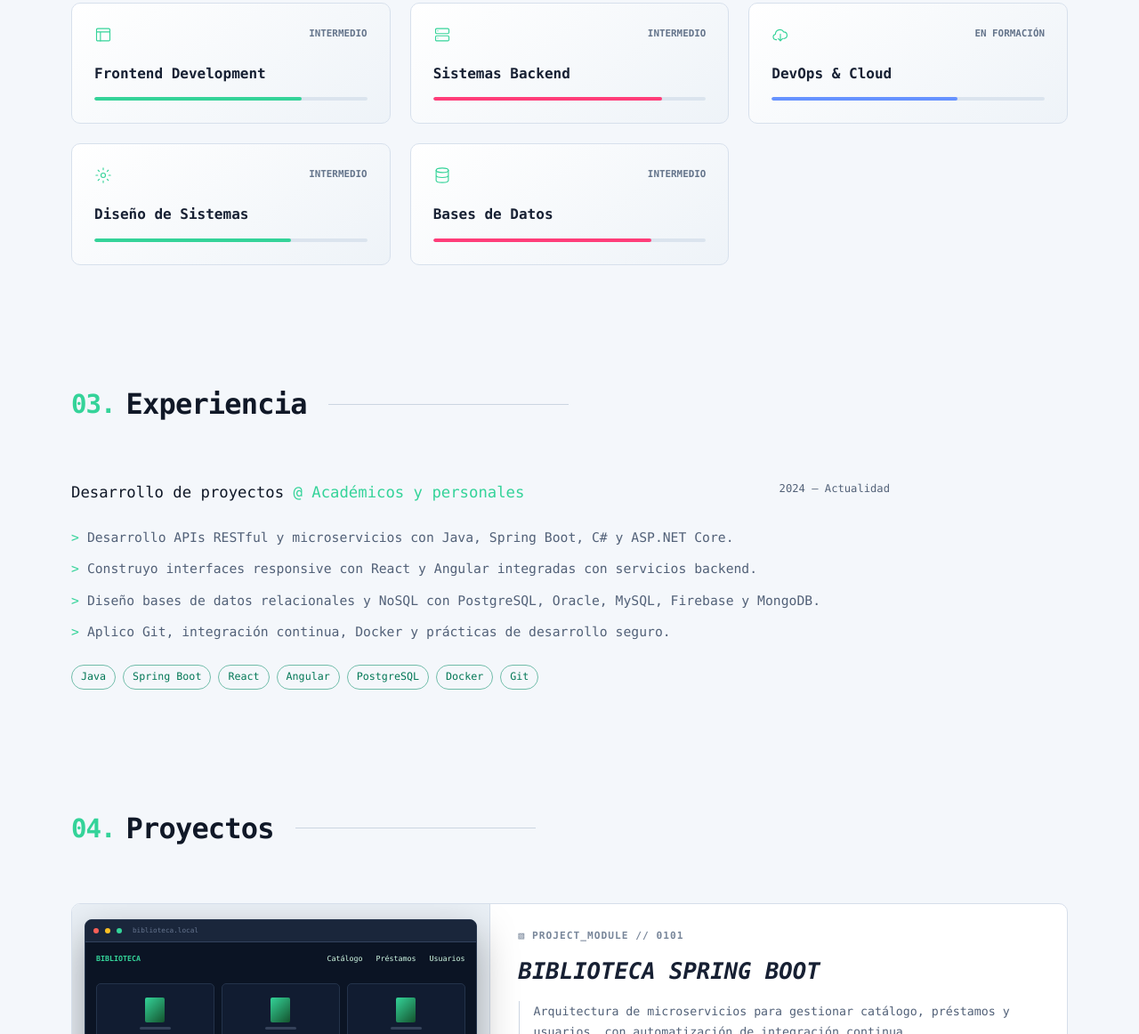
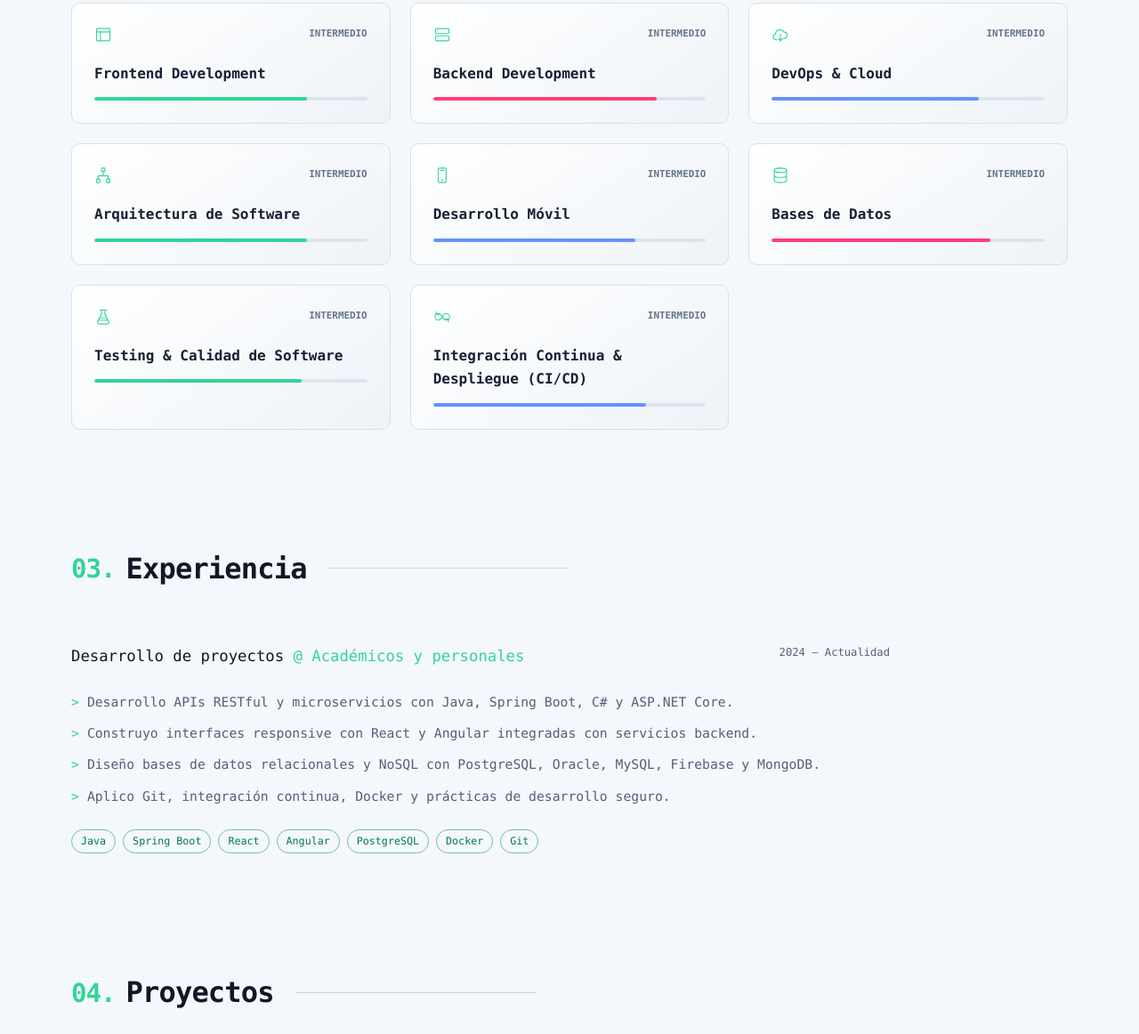
Before and after one commit to onechavarria/Portafolio_Alcindo, a website built with Vite: page index.html in a window 1280 px wide. Shown: the part 1638-2800 px from the top of the page at 89% size. Built offline with nearby package versions, Linux system fonts and the light colour scheme; files whose address does not match are found by name.

Commit message:
agregar correciones

```diff
--- a/src/data/portfolio.js
+++ b/src/data/portfolio.js
@@ -2,36 +2,43 @@ export const profile = {
   name: 'Alcindo Chavarría',
   role: 'Full Stack Developer',
   location: 'Chile',
-  email: 'alcindochavarria@gmail.com',
+  email: 'onechavito1615@gmail.com',
   githubUrl: 'https://github.com/onechavarria',
   linkedinUrl: 'https://www.linkedin.com/in/onechavarria',
 }
 
 export const skills = [
-  { icon: 'layout', name: 'Frontend Development', level: 'Intermedio', progress: 76, color: 'emerald' },
-  { icon: 'server', name: 'Sistemas Backend', level: 'Intermedio', progress: 84, color: 'pink' },
-  { icon: 'cloud', name: 'DevOps & Cloud', level: 'En formación', progress: 68, color: 'blue' },
-  { icon: 'settings', name: 'Diseño de Sistemas', level: 'Intermedio', progress: 72, color: 'emerald' },
+  { icon: 'layout', name: 'Frontend Development', level: 'Intermedio', progress: 78, color: 'emerald' },
+  { icon: 'server', name: 'Backend Development', level: 'Intermedio', progress: 82, color: 'pink' },
+  { icon: 'cloud', name: 'DevOps & Cloud', level: 'Intermedio', progress: 76, color: 'blue' },
+  { icon: 'architecture', name: 'Arquitectura de Software', level: 'Intermedio', progress: 78, color: 'emerald' },
+  { icon: 'mobile', name: 'Desarrollo Móvil', level: 'Intermedio', progress: 74, color: 'blue' },
   { icon: 'database', name: 'Bases de Datos', level: 'Intermedio', progress: 80, color: 'pink' },
+  { icon: 'testing', name: 'Testing & Calidad de Software', level: 'Intermedio', progress: 76, color: 'emerald' },
+  { icon: 'cicd', name: 'Integración Continua & Despliegue (CI/CD)', level: 'Intermedio', progress: 78, color: 'blue' },
 ]
 
 // Pega la URL real del repositorio en repoUrl y la URL pública del proyecto en deploymentUrl.
 export const projects = [
   {
     code: '0101',
-    title: 'Biblioteca Spring Boot',
-    type: 'biblioteca',
-    description: 'Arquitectura de microservicios para gestionar catálogo, préstamos y usuarios, con automatización de integración continua.',
-    stack: ['Java 21', 'Spring Boot', 'PostgreSQL', 'Docker', 'GitHub Actions'],
+    title: 'Pedidos360',
+    type: 'pedidos360',
+    description: 'Tienda responsive de videojuegos con catálogo, búsqueda, carrito, checkout, historial de pedidos y autenticación local o social.',
+    stack: ['Angular 21', 'TypeScript', 'RxJS', 'HTML5', 'CSS3'],
+    previewImage: '/pedidos360.webp',
+    previewAlt: 'Vista previa del frontend de Pedidos360',
     deploymentUrl: '',
     repoUrl: '',
   },
   {
     code: '0110',
-    title: 'Level-Up Gamer',
-    type: 'gamer',
-    description: 'Plataforma de comercio gamer con catálogo, autenticación, carrito, pedidos y contacto, integrada con servicios backend.',
-    stack: ['React', 'Spring Boot', 'Firebase', 'Axios'],
+    title: 'Pedidos360 API',
+    type: 'pedidos360-api',
+    description: 'API REST modular para autenticación, usuarios, productos, carrito, pagos y pedidos, con seguridad JWT y documentación Swagger.',
+    stack: ['Node.js 24', 'Express 5', 'PostgreSQL', 'Swagger', 'JWT', 'Docker'],
+    previewImage: '/pedidos360-api.webp',
+    previewAlt: 'Vista previa de la documentación Swagger de Pedidos360 API',
     deploymentUrl: '',
     repoUrl: '',
   },
@@ -43,8 +50,8 @@ export const projects = [
     stack: ['Vite', 'JavaScript ES Modules', 'CSS moderno', 'PokéAPI', 'ESLint'],
     previewImage: '/mega-pokedex.webp',
     previewAlt: 'Vista previa del proyecto Mega-Pokedex',
-    deploymentUrl: 'https://megapokedex.alcindo.tech/',
-    repoUrl: 'https://github.com/onechavarria/Mega-Pokedex',
+    deploymentUrl: '',
+    repoUrl: '',
   },
   {
     code: '1001',
--- a/src/icons.js
+++ b/src/icons.js
@@ -10,6 +10,10 @@ const paths = {
   cloud: '<path d="M9 25H8a5 5 0 0 1-.9-9.9A8 8 0 0 1 22 11a6 6 0 0 1 1 11.9h-1"/><path d="M16 15v12M12 23l4 4 4-4"/>',
   settings: '<circle cx="16" cy="16" r="4"/><path d="M16 3v3M16 26v3M3 16h3M26 16h3M6.8 6.8l2.1 2.1M23.1 23.1l2.1 2.1M25.2 6.8l-2.1 2.1M8.9 23.1l-2.1 2.1"/>',
   database: '<ellipse cx="16" cy="7" rx="11" ry="4"/><path d="M5 7v9c0 2.2 4.9 4 11 4s11-1.8 11-4V7M5 16v9c0 2.2 4.9 4 11 4s11-1.8 11-4v-9"/>',
+  architecture: '<rect x="13" y="3" width="6" height="6" rx="1"/><rect x="4" y="23" width="6" height="6" rx="1"/><rect x="22" y="23" width="6" height="6" rx="1"/><path d="M16 9v8M7 23v-6h18v6"/>',
+  mobile: '<rect x="9" y="3" width="14" height="26" rx="2"/><path d="M13 7h6M15 25h2"/>',
+  testing: '<path d="M10 4h12M13 4v7L6 25a3 3 0 0 0 2.7 4h14.6A3 3 0 0 0 26 25l-7-14V4M9.5 22h13M12 18h8"/>',
+  cicd: '<path d="M9 10a6 6 0 1 0 0 12c4 0 7-6 7-6s3-6 7-6a6 6 0 1 1 0 12c-4 0-7-6-7-6s-3-6-7-6z"/><path d="M5 7v5h5M27 25v-5h-5"/>',
   award: '<circle cx="16" cy="13" r="8"/><path d="M11 20l-2 9 7-4 7 4-2-9"/>',
   code: '<path d="M11 8l-7 8 7 8M21 8l7 8-7 8M19 4l-6 24"/>',
   arrow: '<path d="M5 16h22M21 10l6 6-6 6"/>',
--- a/src/main.js
+++ b/src/main.js
@@ -57,7 +57,7 @@ const projectCard = (project, index) => {
     : `<button class="repo-button repo-disabled" type="button" data-missing-repo="${project.title}" aria-label="Repositorio de ${project.title} pendiente de configurar">${icon('github', 'size-6')}<span class="sr-only">Agregar repositorio</span></button>`
 
   return `<article class="project-card reveal ${index % 2 ? 'project-reverse' : ''}" data-project-index="${index}">
-    <div class="project-preview">${project.previewImage
+    <div class="project-preview ${project.previewImage ? 'project-preview-image' : ''}">${project.previewImage
       ? `<img class="project-screenshot" src="${project.previewImage}" alt="${project.previewAlt}" loading="lazy">`
       : projectVisual(project.type)}</div>
     <div class="project-copy">
@@ -169,8 +169,9 @@ const translations = {
     ],
     technologies: 'Tecnologías con las que he trabajado',
     skills: [
-      ['Frontend Development', 'Intermedio'], ['Sistemas Backend', 'Intermedio'], ['DevOps & Cloud', 'En formación'],
-      ['Diseño de Sistemas', 'Intermedio'], ['Bases de Datos', 'Intermedio'],
+      ['Frontend Development', 'Intermedio'], ['Backend Development', 'Intermedio'], ['DevOps & Cloud', 'Intermedio'],
+      ['Arquitectura de Software', 'Intermedio'], ['Desarrollo Móvil', 'Intermedio'], ['Bases de Datos', 'Intermedio'],
+      ['Testing & Calidad de Software', 'Intermedio'], ['Integración Continua & Despliegue (CI/CD)', 'Intermedio'],
     ],
     experienceTitle: 'Desarrollo de proyectos <span>@ Académicos y personales</span>',
     experienceDate: '2024 — Actualidad',
@@ -181,8 +182,8 @@ const translations = {
       'Aplico Git, integración continua, Docker y prácticas de desarrollo seguro.',
     ],
     projects: [
-      ['Biblioteca Spring Boot', 'Arquitectura de microservicios para gestionar catálogo, préstamos y usuarios, con automatización de integración continua.'],
-      ['Level-Up Gamer', 'Plataforma de comercio gamer con catálogo, autenticación, carrito, pedidos y contacto, integrada con servicios backend.'],
+      ['Pedidos360', 'Tienda responsive de videojuegos con catálogo, búsqueda, carrito, checkout, historial de pedidos y autenticación local o social.'],
+      ['Pedidos360 API', 'API REST modular para autenticación, usuarios, productos, carrito, pagos y pedidos, con seguridad JWT y documentación Swagger.'],
       ['Mega-Pokedex', 'Pokédex interactiva de las 48 megaevoluciones, con búsqueda, filtros por tipo, fichas detalladas, animaciones y datos sincronizados desde PokéAPI.'],
       ['Perfulandia', 'Ecosistema de microservicios para ventas, usuarios, productos, inventario, pagos, órdenes, envíos y notificaciones.'],
       ['BookReview App', 'Aplicación para descubrir, calificar y reseñar libros, con perfiles de usuario y una experiencia de lectura ordenada.'],
@@ -217,8 +218,9 @@ const translations = {
     ],
     technologies: 'Technologies I have worked with',
     skills: [
-      ['Frontend Development', 'Intermediate'], ['Backend Systems', 'Intermediate'], ['DevOps & Cloud', 'In training'],
-      ['System Design', 'Intermediate'], ['Databases', 'Intermediate'],
+      ['Frontend Development', 'Intermediate'], ['Backend Development', 'Intermediate'], ['DevOps & Cloud', 'Intermediate'],
+      ['Software Architecture', 'Intermediate'], ['Mobile Development', 'Intermediate'], ['Databases', 'Intermediate'],
+      ['Software Testing & Quality', 'Intermediate'], ['Continuous Integration & Deployment (CI/CD)', 'Intermediate'],
     ],
     experienceTitle: 'Project development <span>@ Academic and personal</span>', experienceDate: '2024 — Present',
     experience: [
@@ -228,8 +230,8 @@ const translations = {
       'I apply Git, continuous integration, Docker, and secure development practices.',
     ],
     projects: [
-      ['Spring Boot Library', 'Microservices architecture for managing catalogs, loans, and users, with continuous integration automation.'],
-      ['Level-Up Gamer', 'Gaming commerce platform with catalog, authentication, cart, orders, and contact features integrated with backend services.'],
+      ['Pedidos360', 'Responsive video game store with catalog, search, cart, checkout, order history, and local or social authentication.'],
+      ['Pedidos360 API', 'Modular REST API for authentication, users, products, cart, payments, and orders, with JWT security and Swagger documentation.'],
       ['Mega-Pokedex', 'Interactive Pokédex featuring all 48 Mega Evolutions, with search, type filters, detailed profiles, animations, and data synchronized from PokéAPI.'],
       ['Perfulandia', 'Microservices ecosystem for sales, users, products, inventory, payments, orders, shipping, and notifications.'],
       ['BookReview App', 'Application for discovering, rating, and reviewing books, with user profiles and an organized reading experience.'],
@@ -292,11 +294,8 @@ function applyLanguage(language) {
     const deploymentMissing = deploymentButton?.classList.contains('deployment-disabled')
     if (deploymentButton) deploymentButton.setAttribute('aria-label', `${deploymentMissing ? copy.deploymentAdd : copy.deploymentOpen}: ${project[0]}`)
     if (deploymentMissing) deploymentButton.dataset.missingDeployment = project[0]
-    if (projectIndex === 0) {
-      card.querySelector('.library-nav b').textContent = language === 'en' ? 'LIBRARY' : 'BIBLIOTECA'
-      card.querySelector('.library-nav span').innerHTML = language === 'en' ? 'Catalog &nbsp; Loans &nbsp; Users' : 'Catálogo &nbsp; Préstamos &nbsp; Usuarios'
-    }
-    if (projectIndex === 2) card.querySelector('.project-screenshot')?.setAttribute('alt', language === 'en' ? 'Mega-Pokedex project preview' : 'Vista previa del proyecto Mega-Pokedex')
+    const screenshot = card.querySelector('.project-screenshot')
+    if (screenshot) screenshot.setAttribute('alt', language === 'en' ? `${project[0]} project preview` : `Vista previa del proyecto ${project[0]}`)
     if (projectIndex === 5) card.querySelector('.swagger-head span').textContent = language === 'en' ? 'USERS' : 'USUARIOS'
     if (projectIndex === 6) card.querySelector('.generic-title').textContent = language === 'en' ? 'FIND A COMPANION' : 'ENCUENTRA UN COMPAÑERO'
     if (projectIndex === 8) {
--- a/src/style.css
+++ b/src/style.css
@@ -117,7 +117,8 @@
   .project-reverse .project-preview { order: 2; }
   .project-preview { display: grid; min-width: 0; place-items: center; padding: 14px; border-right: 1px solid #25324a; background: #07101d; transition: border-color .25s ease; }
   .project-reverse .project-preview { border-right: 0; border-left: 1px solid #25324a; }
-  .project-screenshot { display: block; width: 100%; height: auto; max-height: 100%; object-fit: contain; border: 1px solid #26354d; border-radius: 8px; background: #07101d; box-shadow: 0 18px 45px rgb(0 0 0 / .28); }
+  .project-preview.project-preview-image { min-height: 0; aspect-ratio: 16 / 9; overflow: hidden; padding: 0; }
+  .project-screenshot { display: block; width: 100%; height: 100%; max-height: none; object-fit: cover; border: 0; border-radius: 0; background: #07101d; box-shadow: none; }
   .project-copy { display: flex; min-width: 0; flex-direction: column; align-items: flex-start; justify-content: center; padding: 27px 32px; }
   .project-meta { display: flex; width: 100%; align-items: center; justify-content: space-between; color: #6d7d98; font-size: .7rem; font-weight: 600; letter-spacing: .09em; transition: color .28s ease; }
   .project-copy h3 { margin: 8px 0 13px; color: #f8fafc; font-size: clamp(1.5rem, 2vw, 1.82rem); font-style: italic; font-weight: 800; text-transform: uppercase; transition: color .25s ease; }
@@ -264,7 +265,7 @@
 [data-theme="light"] .project-card:hover { border-color: rgb(5 150 105 / .68); }
 [data-theme="light"] .project-preview { border-color: #d5deea; background: #eaf0f6; }
 [data-theme="light"] .project-reverse .project-preview { border-color: #d5deea; }
-[data-theme="light"] .project-screenshot { border-color: #cbd5e1; background: #ffffff; box-shadow: 0 16px 36px rgb(15 23 42 / .12); }
+[data-theme="light"] .project-screenshot { background: #ffffff; box-shadow: none; }
 [data-theme="light"] .project-meta { color: #78869a; }
 [data-theme="light"] .project-copy h3 { color: #172033; }
 [data-theme="light"] .project-copy > p { border-color: #cbd5e1; color: #526178; }
```
